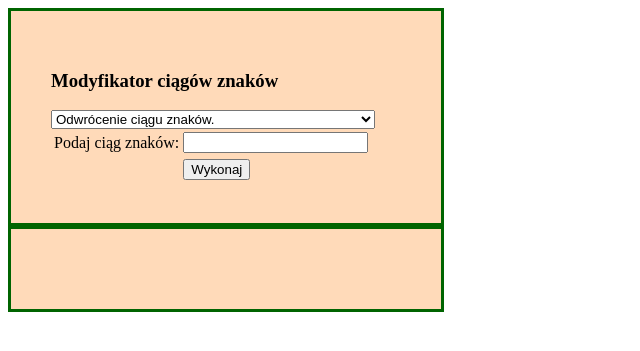
After one commit to Oskar474/WPRG, a PHP site: page /zad3.php in a window 1280 px wide. The commit adds this page. Shown: the top 351 px of the page, without its empty margins (0-640 px from the left). Run offline with PHP 8.4, Linux system fonts and the light colour scheme.

Commit message:
lab8 final

```diff
--- /dev/null
+++ b/lab8 06.05.2024/zad3.php
@@ -0,0 +1,56 @@
+<!DOCTYPE html>
+<html lang="en">
+<head>
+    <meta charset="UTF-8">
+    <title>Title</title>
+</head>
+<style>
+    .result {
+        word-wrap: break-word;
+        overflow-wrap: break-word;
+    }
+    div {
+        max-width:  350px;
+        background-color: peachpuff;
+        padding: 40px;
+        border: medium solid darkgreen;
+    }
+
+</style>
+<body>
+<div>
+    <form action="stringModifier.php" method="POST">
+        <h3>Modyfikator ciągów znaków</h3>
+        <table>
+            <tr>
+                <td>Podaj ciąg znaków:  </td>
+                <td><input type="text" name="inputString"></td>
+            </tr>
+            <tr>
+                <select name="operationType">
+                    <option value="reverse">Odwrócenie ciągu znaków.</option>
+                    <option value="toUpper">Zamiana wszystkich liter na wielkie</option>
+                    <option value="toLower">Zamiana wszystkich liter na małe</option>
+                    <option value="countLetters">Liczenie liczby znaków</option>
+                    <option value="trim">Usuwanie białych znaków z początku i końca ciągu</option>
+                </select>
+            </tr>
+            <tr>
+                <td>&nbsp;</td>
+                <td><input type="submit" value="Wykonaj"></td>
+            </tr>
+        </table>
+
+    </form>
+</div>
+<div class="result">
+
+    <?php
+    if(isset($_GET['string'])) {
+        echo "Wynik: " . $_GET['string'];
+    }
+    ?>
+
+</div>
+</body>
+</html>
--- a/lab8 06.05.2024/zad4.php
+++ b/lab8 06.05.2024/zad4.php
@@ -4,7 +4,6 @@ $string = (string)readline("");
 $counter = 0;
 
 for ($i=0; $i<strlen($string); $i++) {
-    // echo $string[$i];
     if (preg_match("/[aeiou]/", $string[$i]))
         $counter++;
 }
```
Also changed, not shown: lab8 06.05.2024/stringModifier.php (added, +29 -0 lines), lab8 06.05.2024/zad3.html (deleted, +0 -13 lines).
